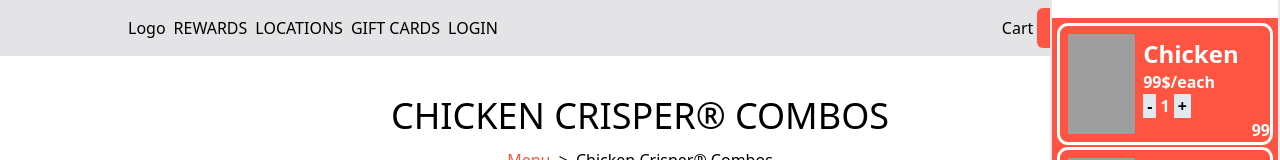
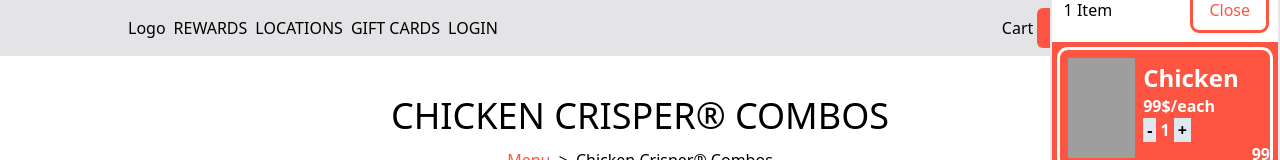
Before and after one commit to NFRIDOY/add-to-cart-js, a website built with Vite: page index.html in a window 1280 px wide. Shown: the top 160 px of the page. Built offline with nearby package versions, Linux system fonts and the light colour scheme; grey boxes are pictures that could not be loaded.

Commit message:
✅ [update] cart ui

```diff
--- a/index.html
+++ b/index.html
@@ -56,9 +56,12 @@
             </div>
         </section>
         <aside id="cartContainer" class="cartContainer absolute right-0 h-screen w-[18%] border-2 main-bg">
-            <div class="cartHeader h-10 bg-white">
-                <span class="item">1</span>
-                <span>Item</span>
+            <div class="cartHeader h-16 bg-white flex justify-between items-center px-3 py-5">
+                <div>
+                    <span class="item">1</span>
+                    <span>Item</span>
+                </div>
+                <div class="secondary-btn">Close</div>
             </div>
             <div id="cartItems" class="cartItems p-2">
 
```
